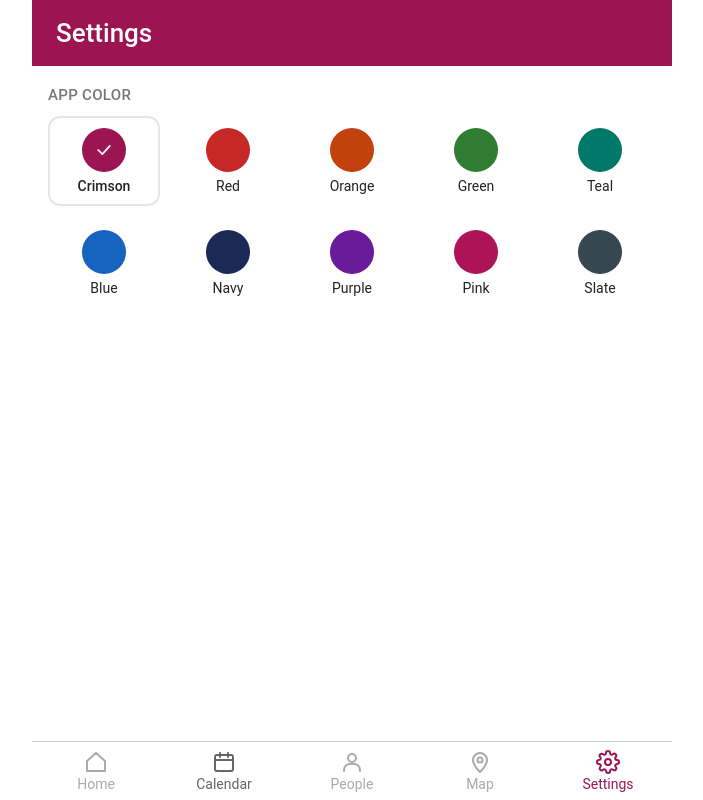
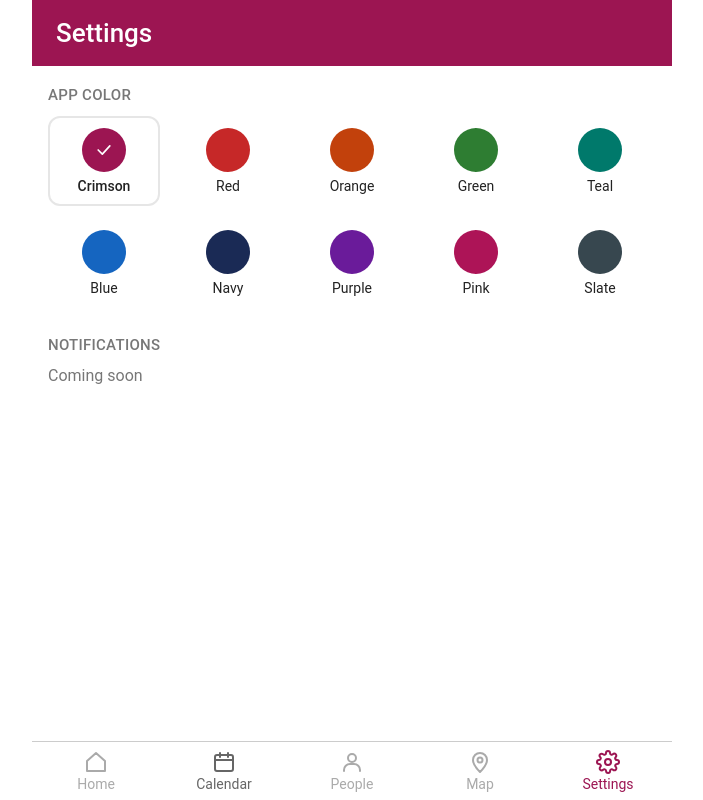
Before and after one commit to sims610/calendar, a React (Vite) app in the folder client/: page / in a window 1280 px wide. Both pictures are taken after a click on the button "Settings". Shown: the whole page, without its empty margins (288-991 px from the left). Built offline with nearby package versions, Linux system fonts and the light colour scheme.

Commit message:
add(SettingsPage) notifications placeholder.

```diff
--- a/client/src/components/SettingsPage.tsx
+++ b/client/src/components/SettingsPage.tsx
@@ -39,6 +39,11 @@ export function SettingsPage() {
             })}
           </div>
         </section>
+
+        <section className="settings-section">
+          <h2 className="settings-heading">Notifications</h2>
+          <p className="settings-placeholder">Coming soon</p>
+        </section>
       </main>
     </div>
   );
--- a/client/src/styles.css
+++ b/client/src/styles.css
@@ -382,6 +382,15 @@ button {
   letter-spacing: 0.3px;
 }
 
+.settings-section {
+  margin-top: 28px;
+}
+
+.settings-placeholder {
+  margin: 0;
+  color: var(--muted);
+}
+
 .color-options {
   display: grid;
   grid-template-columns: repeat(auto-fill, minmax(96px, 1fr));
```
